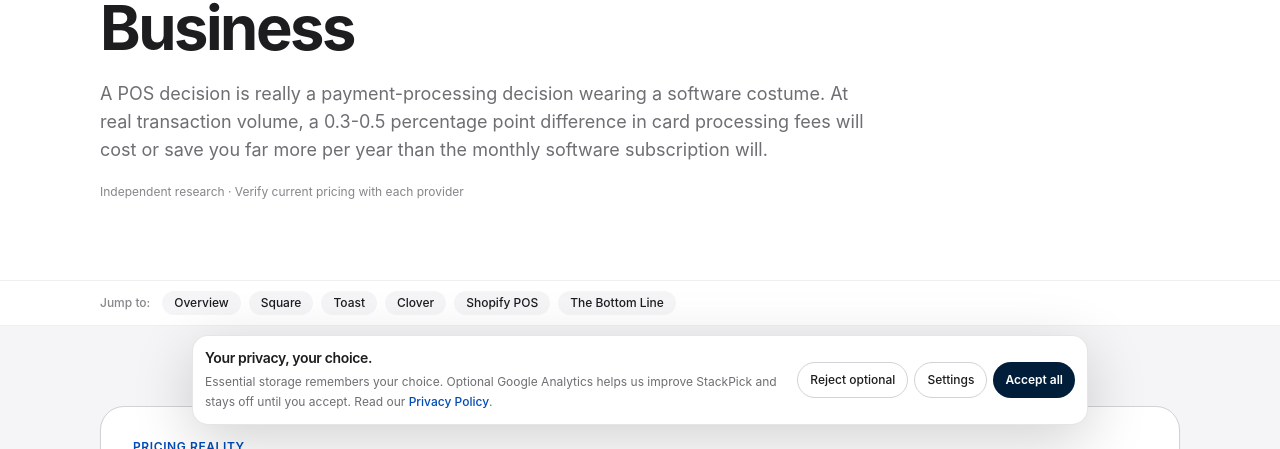
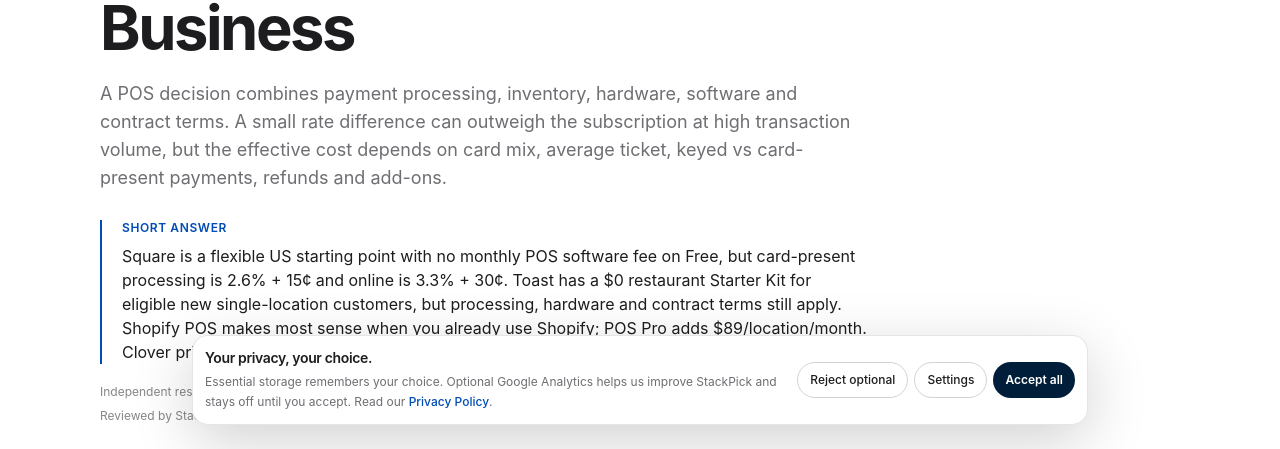
Before and after one commit to LinukaBandara/StackPick, a Next.js app: page /best/pos-systems in a window 1280 px wide. Shown: the part 351-800 px from the top of the page. Built offline with nearby package versions, Linux system fonts and the light colour scheme; no server answers.

Commit message:
Refresh POS processing fees and contract caveats

```diff
--- a/app/best/pos-systems/page.tsx
+++ b/app/best/pos-systems/page.tsx
@@ -13,43 +13,51 @@ export default function Page() {
     <ComparisonArticle
       title="Best POS System for Small Business"
       slug="pos-systems"
-      intro="A POS decision is really a payment-processing decision wearing a software costume. At real transaction volume, a 0.3-0.5 percentage point difference in card processing fees will cost or save you far more per year than the monthly software subscription will."
-      pricingNote="Processing rates and monthly fees both shift periodically, and contract terms (especially Toast's multi-year agreements) matter as much as the headline price. Confirm current rates and contract length directly before signing anything."
+      reviewedOn="2026-11-07"
+      intro="A POS decision combines payment processing, inventory, hardware, software and contract terms. A small rate difference can outweigh the subscription at high transaction volume, but the effective cost depends on card mix, average ticket, keyed vs card-present payments, refunds and add-ons."
+      quickAnswer="Square is a flexible US starting point with no monthly POS software fee on Free, but card-present processing is 2.6% + 15¢ and online is 3.3% + 30¢. Toast has a $0 restaurant Starter Kit for eligible new single-location customers, but processing, hardware and contract terms still apply. Shopify POS makes most sense when you already use Shopify; POS Pro adds $89/location/month. Clover pricing depends on the reseller and processor."
+      pricingNote="US pricing and fees checked November 7, 2026. Square Free: 2.6% + 15¢ in person, 3.3% + 30¢ online/invoices and 3.5% + 15¢ manually entered/card-on-file. Toast restaurant Starter Kit starts at $0/month software for a single location/one terminal, with payment processing, hardware and add-ons separate; its published $69/month POS plan has a different processing rate. Shopify Basic is US$39/month and POS Pro is an additional US$89/location/month; card-present rate starts at 2.6% + 10¢ and third-party payment providers can add 2%. Clover rates and contract terms vary by reseller. These are US references; availability and fees vary by country."
       tools={[
         {
           name: "Square",
           bestFor: "Most small businesses starting out, especially without a long-term contract",
-          freeOption: "Genuinely usable free plan - not a crippled trial.",
+          freeOption: "Square Free has no monthly POS software fee or early-termination fee. US processing: 2.6% + 15¢ in person, 3.3% + 30¢ online/invoices and 3.5% + 15¢ manually entered/card-on-file.",
           tradeoff:
-            "No contracts, no early termination fees, and the cheapest hardware entry point here by a wide margin. Processing fees on the free plan are fine at low volume but get expensive fast - a shop doing meaningful monthly card volume should compare an interchange-plus processor once they outgrow \"just starting out.\"",
-          url: "https://squareup.com/us/en/point-of-sale",
+            "No monthly POS software fee or early-termination fee on Square Free. Compare the effective processing cost against your average ticket and monthly card volume; higher-volume merchants should request competing processor quotes rather than assuming a single flat rate is cheapest.",
+          url: "https://squareup.com/us/en/point-of-sale/software/pricing",
         },
         {
           name: "Toast",
           bestFor: "Full-service restaurants specifically - not adapted for retail",
-          freeOption: "Free Starter Kit available, tied to a multi-year agreement.",
+          freeOption: "Restaurant Starter Kit starts at $0/month software for eligible new single-location customers and includes one terminal; processing fees, extra hardware, installation and contract terms apply. Retail POS starts at $90/month.",
           tradeoff:
-            "Built from the ground up for restaurant service - kitchen display routing, tip handling, and online ordering all feel purpose-made rather than bolted on. The trade-off is a real one: typical multi-year contracts with meaningful early termination penalties, unlike Square's month-to-month flexibility.",
-          url: "https://pos.toasttab.com/",
+            "Built around restaurant workflows such as kitchen display routing, tips and online ordering. Hardware and payment processing are integrated, so compare the full quote and read the actual contract term, early-termination clause and hardware financing terms rather than assuming every customer receives the same agreement.",
+          url: "https://pos.toasttab.com/pricing",
         },
         {
           name: "Clover",
           bestFor: "Businesses that want to choose their own payment processor",
-          freeOption: "Software-only free tier in some configurations, varies by reseller.",
+          freeOption: "No universal Clover free plan or rate: software, hardware, payment processing and contract terms depend on the reseller/processor. Request an itemized quote and compare early-termination and equipment terms.",
           tradeoff:
             "The open app marketplace and processor flexibility are genuine advantages over Square's more closed ecosystem. Pricing and terms vary meaningfully by which reseller/processor you go through - get quotes from more than one before committing.",
-          url: "https://www.clover.com/",
+          url: "https://www.clover.com/pricing",
         },
         {
           name: "Shopify POS",
           bestFor: "Businesses selling both online and in person who want one inventory system",
-          freeOption: "No free tier - requires a Shopify e-commerce subscription as a base.",
+          freeOption: "Shopify POS Lite is included with a paid Shopify plan; Shopify Basic starts at US$39/month and POS Pro is an additional US$89/location/month for advanced staff/inventory controls.",
           tradeoff:
             "If you already run a Shopify store, unifying online and in-store inventory into one system genuinely eliminates a real operational headache. You're paying for a Shopify subscription on top of the POS add-on, so it only makes sense if e-commerce is actually part of the business.",
-          url: "https://www.shopify.com/pos",
+          url: "https://www.shopify.com/pos/pricing",
         },
       ]}
-      bottomLine="Just starting out and want zero contract risk? Square. Running a full-service restaurant specifically? Toast's purpose-built workflows are worth the contract commitment. Want processor flexibility and an app marketplace? Clover, but shop multiple resellers first. Selling online and in person? Shopify POS avoids running two separate inventory systems."
-    />
+      bottomLine="For a US small business that wants no monthly POS software fee, compare Square Free's processing rates with your card mix. For restaurants, evaluate Toast's Starter Kit and full contract quote. Choose Clover only after comparing reseller offers. Choose Shopify POS when you already need Shopify ecommerce and can justify the additional POS Pro location fee."
+    >
+      <section className="rounded-2xl bg-[#f5f5f7] p-6">
+        <h2 className="text-xl font-semibold text-[#101828]">Calculate the real POS cost</h2>
+        <p className="mt-3 text-sm leading-6 text-[#667085]">Estimate monthly processing as: card volume × percentage rate + number of transactions × fixed fee. Add monthly software, hardware leases, chargebacks, online/keyed rates, payroll, loyalty, delivery integrations and contract exit costs. Use your own average ticket and card mix; a rate comparison without transaction volume is not a meaningful winner ranking.</p>
+        <p className="mt-4 text-xs leading-5 text-[#667085]">Research method: desk review of official US pricing and payment-fee pages checked November 7, 2026. No live merchant account or hardware test is claimed; actual rates and availability depend on the merchant's country, underwriting and negotiated contract.</p>
+      </section>
+    </ComparisonArticle>
   );
 }
```
